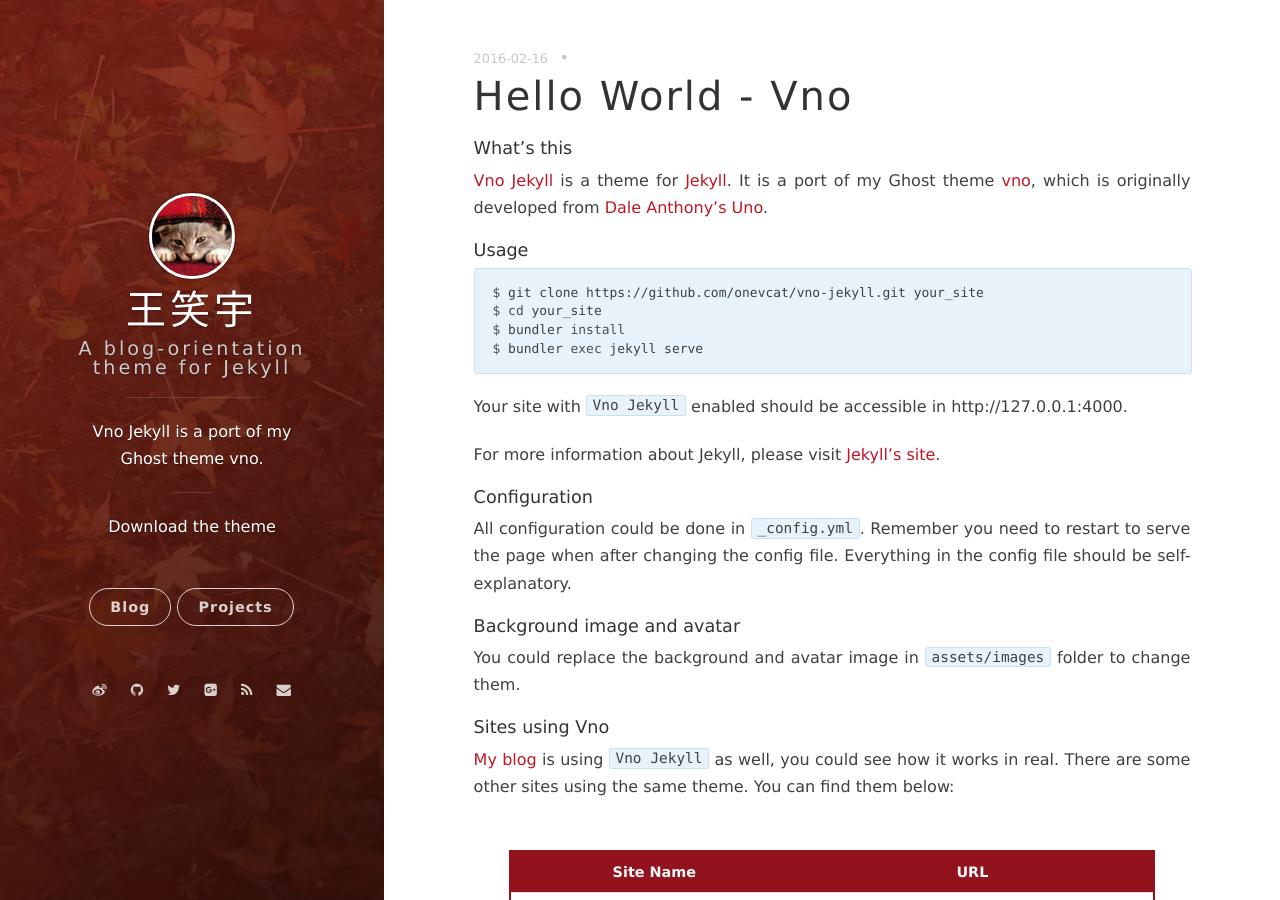
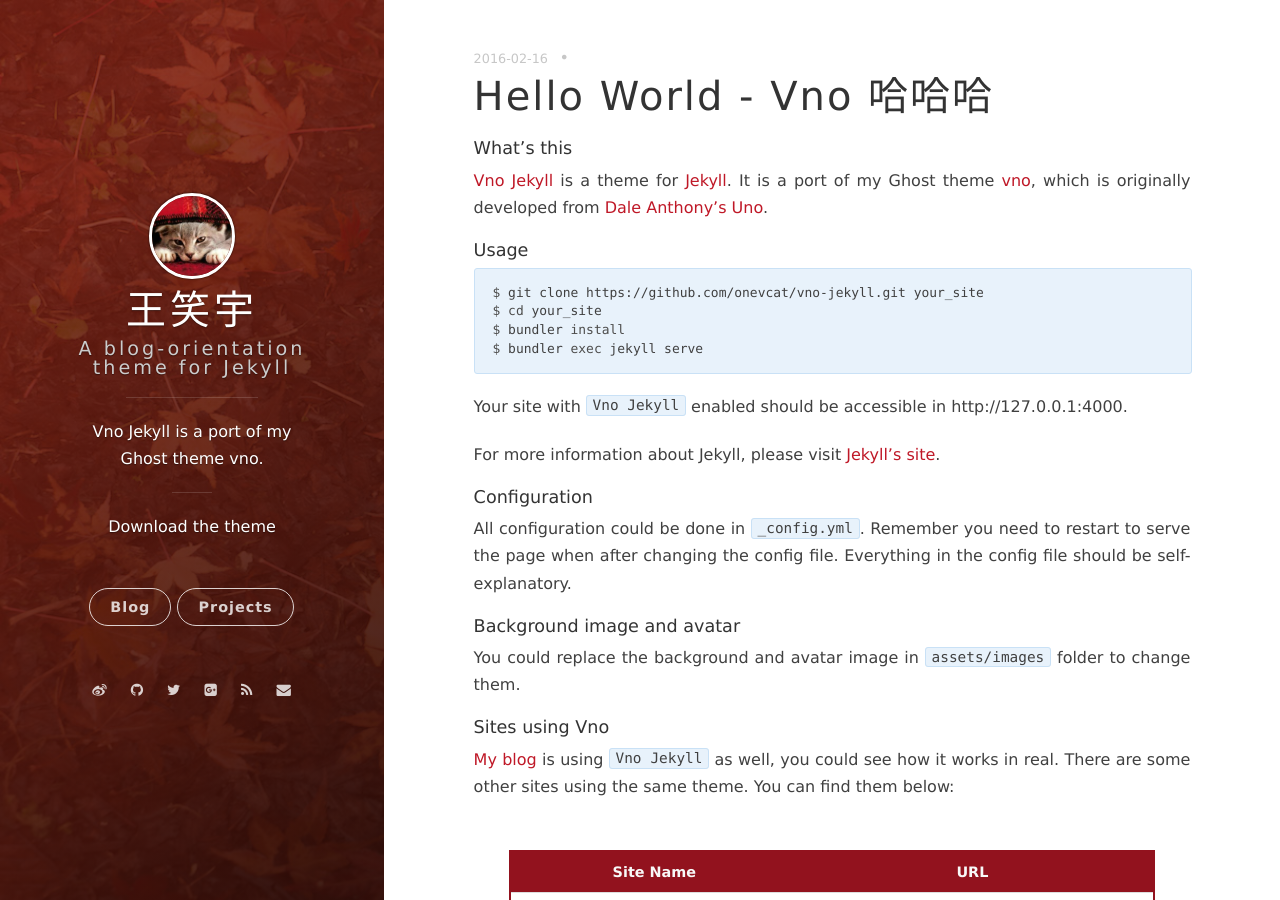
Before and after one commit to Lucky-JY/Lucky-JY.github.io, a Jekyll site: the page built from _posts/2016-02-16-hello-world-vno.markdown, in a window 1280 px wide and 900 px high. Built offline with Jekyll 4.4.1, drawn with Linux system fonts in a browser that asks for light colours; nearby versions of some CDN libraries; comment, search, counter and statistics services are not loaded.

Commit message:
Update 2016-02-16-hello-world-vno.markdown

```diff
--- a/_posts/2016-02-16-hello-world-vno.markdown
+++ b/_posts/2016-02-16-hello-world-vno.markdown
@@ -1,6 +1,6 @@
 ---
 layout: post
-title: Hello World - Vno
+title: Hello World - Vno 哈哈哈
 date: 2016-02-16 15:32:24.000000000 +09:00
 ---
 
```
